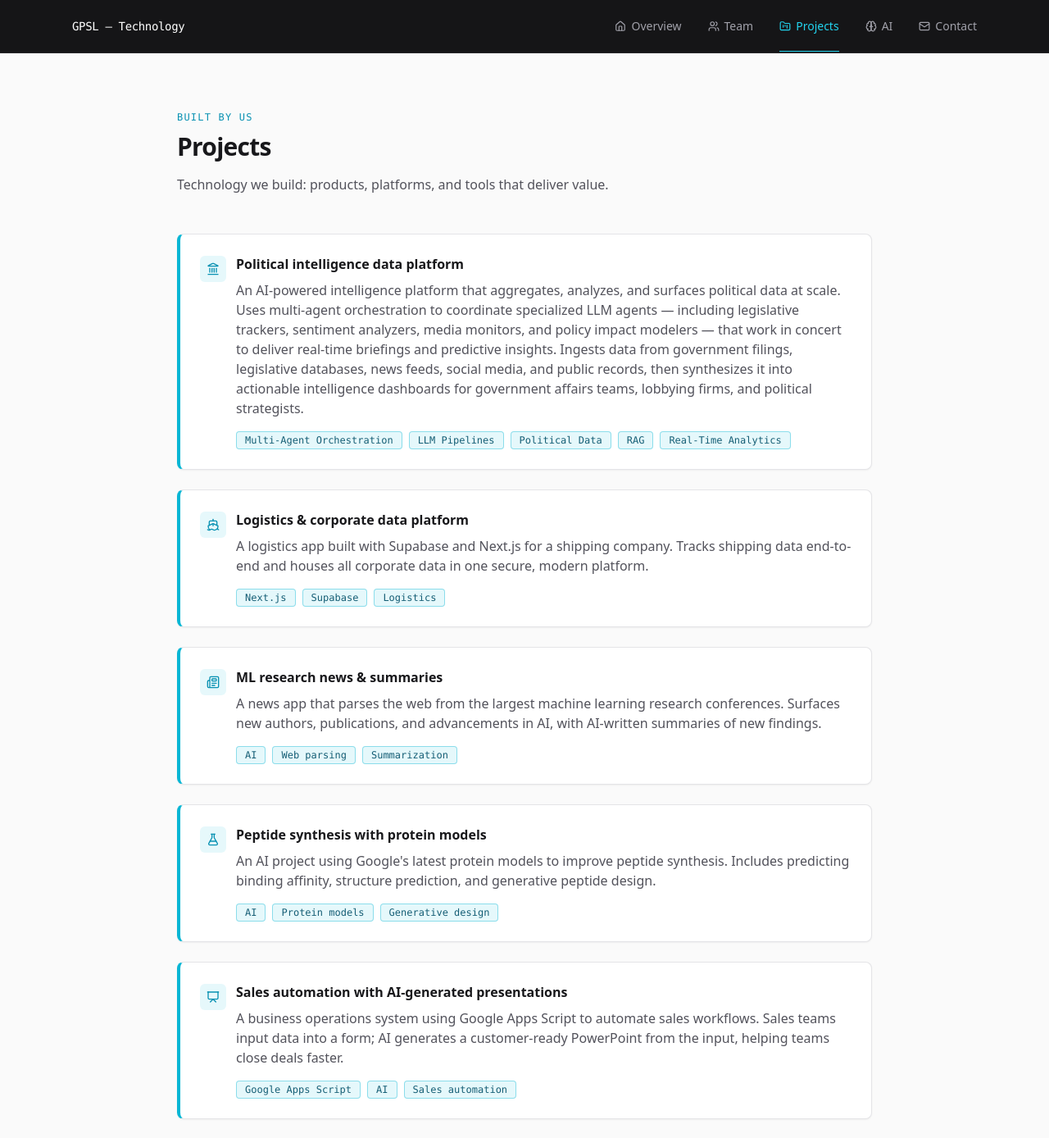
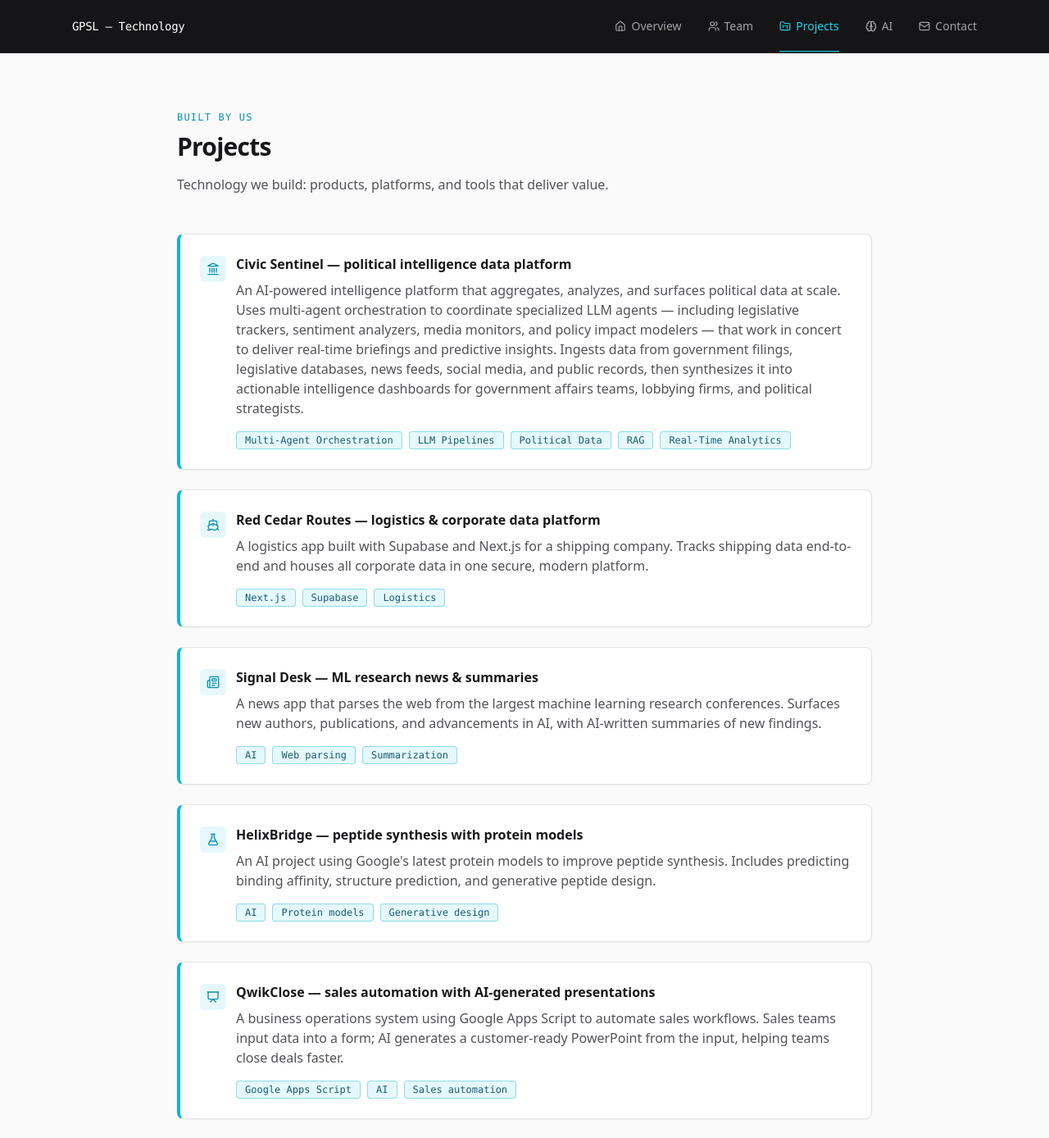
Before and after one commit to mattydinh/gpsl-technology, a Next.js app: page /projects in a window 1280 px wide. Shown: the top 1388 px of the page at 82% size. Built offline with nearby package versions, Linux system fonts and the light colour scheme.

Commit message:
Add product names to all projects: Civic Sentinel, Red Cedar Routes, Signal Desk, HelixBridge, QwikClose
Co-Authored-By: Claude Opus 4.6 <noreply@anthropic.com>

```diff
--- a/src/app/projects/page.tsx
+++ b/src/app/projects/page.tsx
@@ -15,7 +15,7 @@ import FadeIn from "@/components/FadeIn";
 const projects = [
   {
     icon: Landmark,
-    title: "Political intelligence data platform",
+    title: "Civic Sentinel — political intelligence data platform",
     description:
       "An AI-powered intelligence platform that aggregates, analyzes, and surfaces political data at scale. Uses multi-agent orchestration to coordinate specialized LLM agents — including legislative trackers, sentiment analyzers, media monitors, and policy impact modelers — that work in concert to deliver real-time briefings and predictive insights. Ingests data from government filings, legislative databases, news feeds, social media, and public records, then synthesizes it into actionable intelligence dashboards for government affairs teams, lobbying firms, and political strategists.",
     tags: [
@@ -28,28 +28,28 @@ const projects = [
   },
   {
     icon: Ship,
-    title: "Logistics & corporate data platform",
+    title: "Red Cedar Routes — logistics & corporate data platform",
     description:
       "A logistics app built with Supabase and Next.js for a shipping company. Tracks shipping data end-to-end and houses all corporate data in one secure, modern platform.",
     tags: ["Next.js", "Supabase", "Logistics"],
   },
   {
     icon: Newspaper,
-    title: "ML research news & summaries",
+    title: "Signal Desk — ML research news & summaries",
     description:
       "A news app that parses the web from the largest machine learning research conferences. Surfaces new authors, publications, and advancements in AI, with AI-written summaries of new findings.",
     tags: ["AI", "Web parsing", "Summarization"],
   },
   {
     icon: FlaskConical,
-    title: "Peptide synthesis with protein models",
+    title: "HelixBridge — peptide synthesis with protein models",
     description:
       "An AI project using Google's latest protein models to improve peptide synthesis. Includes predicting binding affinity, structure prediction, and generative peptide design.",
     tags: ["AI", "Protein models", "Generative design"],
   },
   {
     icon: Presentation,
-    title: "Sales automation with AI-generated presentations",
+    title: "QwikClose — sales automation with AI-generated presentations",
     description:
       "A business operations system using Google Apps Script to automate sales workflows. Sales teams input data into a form; AI generates a customer-ready PowerPoint from the input, helping teams close deals faster.",
     tags: ["Google Apps Script", "AI", "Sales automation"],
```
Also changed, not shown: 1 other file (tests, documents, lock files or other folders).
